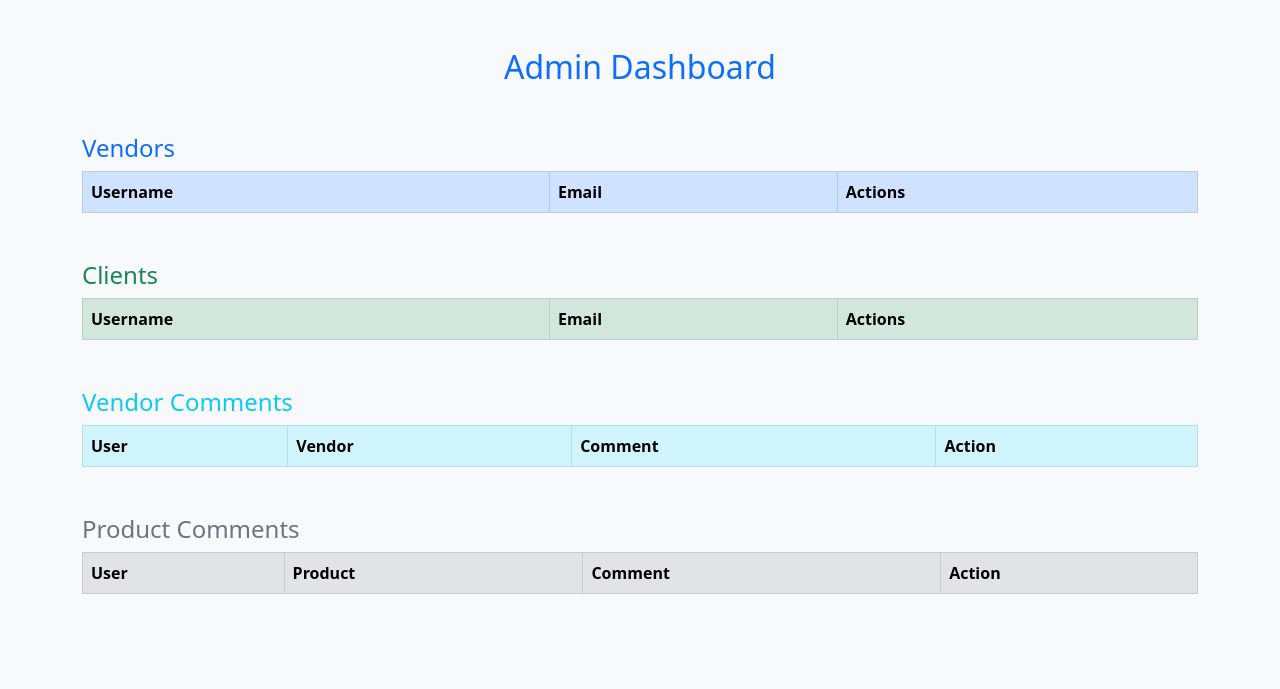
After one commit to Ryan-inspires24/MY_FIRST_COMPLETE_WEBSITE, a Flask app: page /admin_panel.html in a window 1280 px wide. The commit adds this page. Shown: the top 689 px of the page. Run offline with Flask 3, Linux system fonts and the light colour scheme; the visitor is signed in with stand-in values (Sample User, id 1); data comes from the database, SQL or seed files in the repository; data that the repository does not hold is empty.

Commit message:
Created an admins pannel for admins to manage users and comments.

```diff
--- a/app.py
+++ b/app.py
@@ -25,13 +25,14 @@ def allowed_file(filename):
     return '.' in filename and filename.rsplit('.', 1)[1].lower() in ALLOWED_EXTENSIONS
 
 CORS(app)
-app.config['SQLALCHEMY_DATABASE_URI'] = 'mysql://ryan_inspires:Asherinyuy24@localhost/caminspo_db'
 app.secret_key = 'Gxo/24#9'
 login_manager = LoginManager()
 login_manager.init_app(app)
 @login_manager.user_loader
 def load_user(user_id):
     return User.query.get(int(user_id))
+
+app.config['SQLALCHEMY_DATABASE_URI'] = 'mysql://ryan_inspires:Asherinyuy24@localhost/caminspo_db'
 
 db = SQLAlchemy(app)
 
@@ -85,6 +86,7 @@ class FavoriteVendor(db.Model):
 
     def __repr__(self):
         return f'<FavoriteVendor user={self.user_id} vendor={self.vendor_id}>'
+
 
 class User(db.Model, UserMixin):
     __tablename__ = 'users'
@@ -204,10 +206,13 @@ def me_page(vendor_id):
 @app.route('/api/add_product_comment', methods=['POST'])
 def add_product_comment():
     try:
-        print(f"Request Headers: {request.headers}")
         data = request.get_json()
-        content = data.get('comment-input')
+        content = data.get('content')
         product_id = data.get('product_id')
+        print("Received JSON:", data)
+        print("Parsed content:", content)
+        print("Parsed product_id:", product_id)
+
 
         if not content:
             return jsonify({'success': False, 'error': 'Comment content is required.'}), 400
@@ -219,10 +224,11 @@ def add_product_comment():
 
         product = Product.query.get(product_id)
         if not product:
-            return jsonify({'success': False, 'error': 'Vendor does not exist or is not valid.'}), 400
+            return jsonify({'success': False, 'error': 'Product does not exist or is not valid.'}), 400
+        print(product_id)
 
         # Create new comment
-        new_comment = Comment(content=content, user_id=user.id, product_id=product.id)
+        new_comment = Comment(content=content, user_id=user.id, product_id=product.product_id)
         db.session.add(new_comment)
         db.session.commit()
 
@@ -239,7 +245,7 @@ def add_product_comment():
         print("Error occurred:", e)
         return jsonify({'success': False, 'error': str(e)}), 500
 
-@app.route('/api/product_comments')
+@app.route('/api/product_comments/<int:product_id>')
 def product_comments(product_id):
             comments = Comment.query.filter_by(product_id=product_id).order_by(Comment.created_at.desc()).all()
             comment_list = [{
@@ -355,7 +361,56 @@ def resetdb():
     db.create_all()
     return 'Database reset successfully'
 
+@app.route('/admin_panel.html')
+@login_required
+def admin_panel():
+    if current_user.role != 'admin':
+        return "Access Denied", 403  # or redirect to home
 
+    # You'll fetch and pass data to your admin panel template here:
+    vendors = User.query.filter_by(role='vendor').all()
+    clients = User.query.filter_by(role='client').all()
+    vendor_comments = Comment.query.filter(Comment.vendor_id.isnot(None)).all()
+    product_comments = Comment.query.filter(Comment.product_id.isnot(None)).all()
+
+    return render_template('admin_panel.html',
+                           vendors=vendors,
+                           clients=clients,
+                           vendor_comments=vendor_comments,
+                           product_comments=product_comments)
+
+@app.route('/delete_user/<int:user_id>', methods=['POST'])
+@login_required
+def delete_user(user_id):
+    if current_user.role != 'admin':
+        return "Access Denied", 403
+
+    user = User.query.get_or_404(user_id)
+    db.session.delete(user)
+    db.session.commit()
+    return redirect(url_for('admin_panel'))
+
+@app.route('/delete_comment/<int:comment_id>', methods=['POST'])
+@login_required
+def delete_comment(comment_id):
+    if current_user.role != 'admin':
+        return "Access Denied", 403
+
+    comment = Comment.query.get_or_404(comment_id)
+    db.session.delete(comment)
+    db.session.commit()
+    return redirect(url_for('admin_panel'))
+
+@app.route('/block_user/<int:user_id>', methods=['POST'])
+@login_required
+def block_user(user_id):
+    if current_user.role != 'admin':
+        return "Access Denied", 403
+
+    user = User.query.get_or_404(user_id)
+    user.is_active_db = False  # Deactivating the user
+    db.session.commit()
+    return redirect(url_for('admin_panel'))
 
 @app.route('/api/register', methods=['POST'])
 def api_register():
@@ -429,7 +484,7 @@ def add_product():
         price = float(request.form['price'])
         vendor_id = int(request.form['vendor_id'])
         category_id = int(request.form['category'])
-        stock = int(request.form['stock'])  # ✅ Stock should be an int
+        stock = int(request.form['stock'])
 
         product_pic = request.files.get('product_pic')
         image_filename = None
@@ -546,7 +601,7 @@ def home():
          }
      ]
 
-     return render_template('index.html', premium_listings=premium_listings)
+     return render_template('index.html', premium_listings=premium_listings, user=current_user)
 
 
 categories_data = {
--- /dev/null
+++ b/templates/admin_panel.html
@@ -0,0 +1,136 @@
+<!DOCTYPE html>
+<html lang="en">
+
+<head>
+    <meta charset="UTF-8">
+    <title>Admin Panel</title>
+    <link href="https://cdn.jsdelivr.net/npm/bootstrap@5.3.0/dist/css/bootstrap.min.css" rel="stylesheet">
+</head>
+
+<body class="bg-light">
+
+    <div class="container py-5">
+        <h2 class="mb-5 text-center text-primary">Admin Dashboard</h2>
+
+        <!-- Vendors Table -->
+        <div class="mb-5">
+            <h4 class="text-primary">Vendors</h4>
+            <table class="table table-bordered table-striped">
+                <thead class="table-primary">
+                    <tr>
+                        <th>Username</th>
+                        <th>Email</th>
+                        <th>Actions</th>
+                    </tr>
+                </thead>
+                <tbody>
+                    {% for vendor in vendors %}
+                    <tr>
+                        <td>{{ vendor.username }}</td>
+                        <td>{{ vendor.email }}</td>
+                        <td>
+                            <form method="POST" action="{{ url_for('block_user', user_id=vendor.id) }}">
+                                <button type="submit" class="btn btn-warning">Block User</button>
+                            </form>
+                            <a href="{{ url_for('delete_user', user_id=vendor.id) }}"
+                                class="btn btn-danger btn-sm">Delete</a>
+                        </td>
+                    </tr>
+                    {% endfor %}
+                </tbody>
+            </table>
+        </div>
+
+        <!-- Clients Table -->
+        <div class="mb-5">
+            <h4 class="text-success">Clients</h4>
+            <table class="table table-bordered table-striped">
+                <thead class="table-success">
+                    <tr>
+                        <th>Username</th>
+                        <th>Email</th>
+                        <th>Actions</th>
+                    </tr>
+                </thead>
+                <tbody>
+                    {% for client in clients %}
+                    <tr>
+                        <td>{{ client.username }}</td>
+                        <td>{{ client.email }}</td>
+                        <td>
+                            <form method="POST" action="{{ url_for('block_user', user_id=client.id) }}">
+                                <button type="submit" class="btn btn-warning">Block User</button>
+                            </form>
+                            <a href="{{ url_for('delete_user', user_id=client.id) }}"
+                                class="btn btn-danger btn-sm">Delete</a>
+                        </td>
+                    </tr>
+                    {% endfor %}
+                </tbody>
+            </table>
+        </div>
+
+        <!-- Vendor Comments Table -->
+        <div class="mb-5">
+            <h4 class="text-info">Vendor Comments</h4>
+            <table class="table table-bordered table-striped">
+                <thead class="table-info">
+                    <tr>
+                        <th>User</th>
+                        <th>Vendor</th>
+                        <th>Comment</th>
+                        <th>Action</th>
+                    </tr>
+                </thead>
+                <tbody>
+                    {% for comment in vendor_comments %}
+                    <tr>
+                        <td>{{ comment.user.username }}</td>
+                        <td>{{ comment.vendor.username }}</td>
+                        <td>{{ comment.content }}</td>
+                        <td>
+                            <form method="POST" action="{{ url_for('delete_comment', comment_id=comment.id) }}">
+                                <button type="submit" class="btn btn-danger">Delete Comment</button>
+                            </form>
+                        </td>
+                    </tr>
+                    {% endfor %}
+                </tbody>
+            </table>
+        </div>
+
+        <!-- Product Comments Table -->
+        <div class="mb-5">
+            <h4 class="text-secondary">Product Comments</h4>
+            <table class="table table-bordered table-striped">
+                <thead class="table-secondary">
+                    <tr>
+                        <th>User</th>
+                        <th>Product</th>
+                        <th>Comment</th>
+                        <th>Action</th>
+                    </tr>
+                </thead>
+                <tbody>
+                    {% for comment in product_comments %}
+                    <tr>
+                        <td>{{ comment.user.username }}</td>
+                        <td>{{ comment.product.product_name }}</td>
+                        <td>{{ comment.content }}</td>
+                        <td>
+                            <form method="POST" action="{{ url_for('delete_comment', comment_id=comment.id) }}">
+                                <button type="submit" class="btn btn-danger">Delete Comment</button>
+                            </form>
+                        </td>
+                    </tr>
+                    {% endfor %}
+                </tbody>
+            </table>
+        </div>
+
+    </div>
+
+    <script src="https://cdn.jsdelivr.net/npm/bootstrap@5.3.0/dist/js/bootstrap.bundle.min.js"></script>
+</body>
+
+</html>
--- a/templates/vendor_profile.html
+++ b/templates/vendor_profile.html
@@ -29,12 +29,13 @@
                 {% for product in vendor.products %}
                 <div class="col-md-6 col-lg-4">
                     <div class="card shadow-sm border-1 h-100">
-                        <img src="{{ product.image }}" class="card-img-top img-fluid rounded">
+                        <img src="{{ url_for('static', filename='product_images/'+ product.product_pic) }}" class="card-img-top img-fluid rounded">
                         <div class="card-body d-flex flex-column">
                             <h5 class="card-title fw-bold">{{ product.name }}</h5>
                             <p class="card-text"><strong>Price:</strong> {{ product.price }} XAF</p>
                             <a href="{{ url_for('product_details', product_id=product.product_id) }}"
                                 class="btn btn-primary mt-auto">View Product</a>
+
                         </div>
                     </div>
                 </div>
```
Also changed, not shown: templates/base_template.html (+9 -0 lines), templates/product_details.html (+45 -63 lines).
